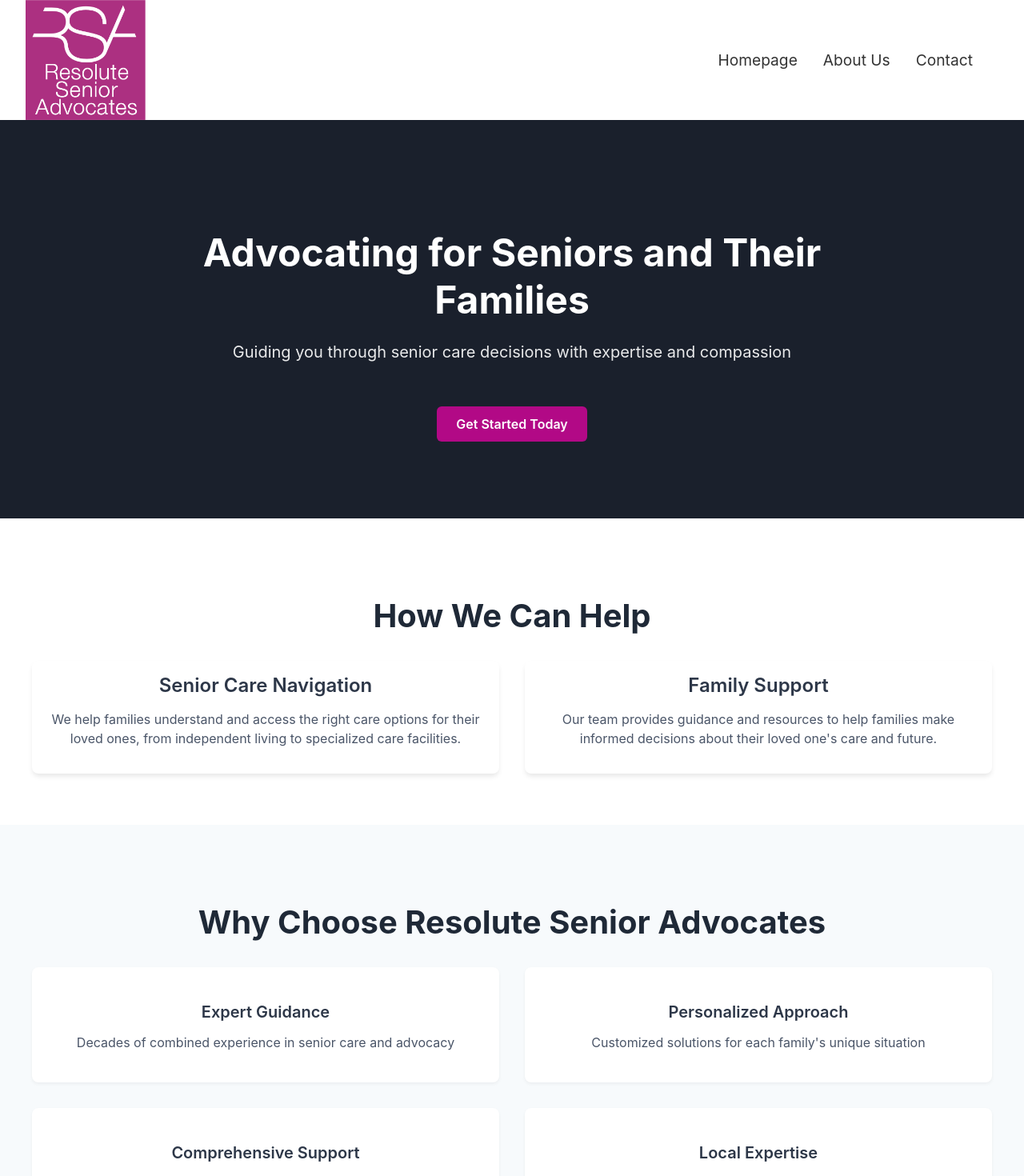
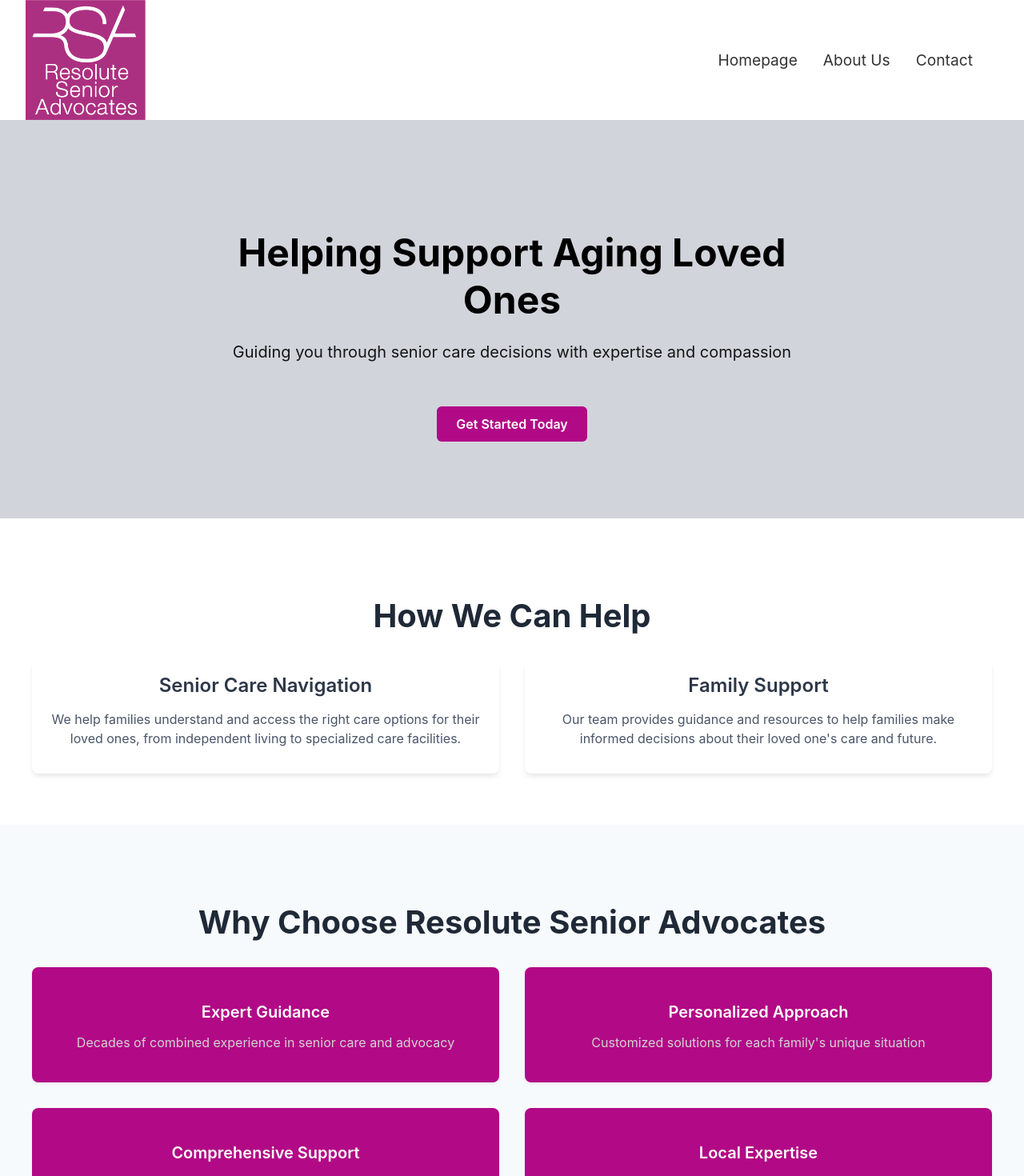
Before and after one commit to jhschiff/RSA_app, a React (Create React App) app: page /homepage in a window 1280 px wide. Shown: the top 1470 px of the page at 80% size. Built offline with nearby package versions, Linux system fonts and the light colour scheme.

Commit message:
fixed some styles

```diff
--- a/src/pages/contactPage.css
+++ b/src/pages/contactPage.css
@@ -28,17 +28,24 @@
   font-size: 1.5rem;
   font-weight: 700;
   color: rgb(31, 41, 55);
-  margin-bottom: 1rem;
+  margin-bottom: -0.1rem;
 }
 
 .contact-details {
   display: flex;
   flex-direction: column;
-  gap: 0.75rem;
+  gap: 1.5rem;
+}
+
+.info-group {
+  display: flex;
+  flex-direction: column;
+  gap: 0rem;
 }
 
 .contact-text {
   color: rgb(75, 85, 99);
+  line-height: 1.1;
 }
 
 .contact-label {
--- a/src/pages/contactPage.js
+++ b/src/pages/contactPage.js
@@ -19,16 +19,20 @@ export default function ContactPage () {
     return (
       <div className="contact-page">
         <Navbar />
-        {/* Contact Cards Container */}
         <div className="contact-container">
           <div className="contact-cards-wrapper">
             {employees.map((employee, index) => (
               <div key={index} className="contact-card">
-                <h2 className="contact-name">{employee.name}</h2>
-                <div className="contact-details">
+                {/* Name and Position Group */}
+                <div className="info-group">
+                  <h2 className="contact-name">{employee.name}</h2>
                   <p className="contact-text">
                     <span className="contact-label">{employee.position}</span>
                   </p>
+                </div>
+
+                {/* Contact Info Group */}
+                <div className="info-group">
                   <p className="contact-text">
                     <span className="contact-label">Email:</span> {employee.email}
                   </p>
--- a/src/pages/homePage.css
+++ b/src/pages/homePage.css
@@ -33,8 +33,8 @@
 
 /* Hero Section */
 .hero-section {
-  background-color: #1a202c;
-  color: white;
+  background-color: #d1d5db;
+  color: black;
   padding: 6rem 2rem;
   text-align: center;
 }
@@ -126,20 +126,25 @@
 
 .feature-item {
   padding: 1.5rem;
-  background-color: white;
+  /* background-color: #1a202c; */
+  background-color: #B20986;
   border-radius: 0.5rem;
   box-shadow: 0 2px 4px rgba(0, 0, 0, 0.05);
 }
 
 .feature-item h3 {
-  color: #2d3748;
+  color: white;
   font-size: 1.25rem;
   font-weight: 600;
   margin-bottom: 0.5rem;
 }
 
 .feature-item p {
-  color: #4a5568;
+  color: lightgray;
+}
+
+.feature-item:hover {
+  transform: translateY(-5px);
 }
 
 /* CTA Section */
--- a/src/pages/homePage.js
+++ b/src/pages/homePage.js
@@ -12,7 +12,7 @@ export default function Homepage() {
       {/* Hero Section */}
       <section className="hero-section">
         <div className="hero-content">
-          <h1 className="hero-title">Advocating for Seniors and Their Families</h1>
+          <h1 className="hero-title">Helping Support Aging Loved Ones</h1>
           <p className="hero-subtitle">
             Guiding you through senior care decisions with expertise and compassion
           </p>
```
Also changed, not shown: src/Navbar.css (line endings or trailing spaces), 14 other files (tests, documents, lock files or other folders).
